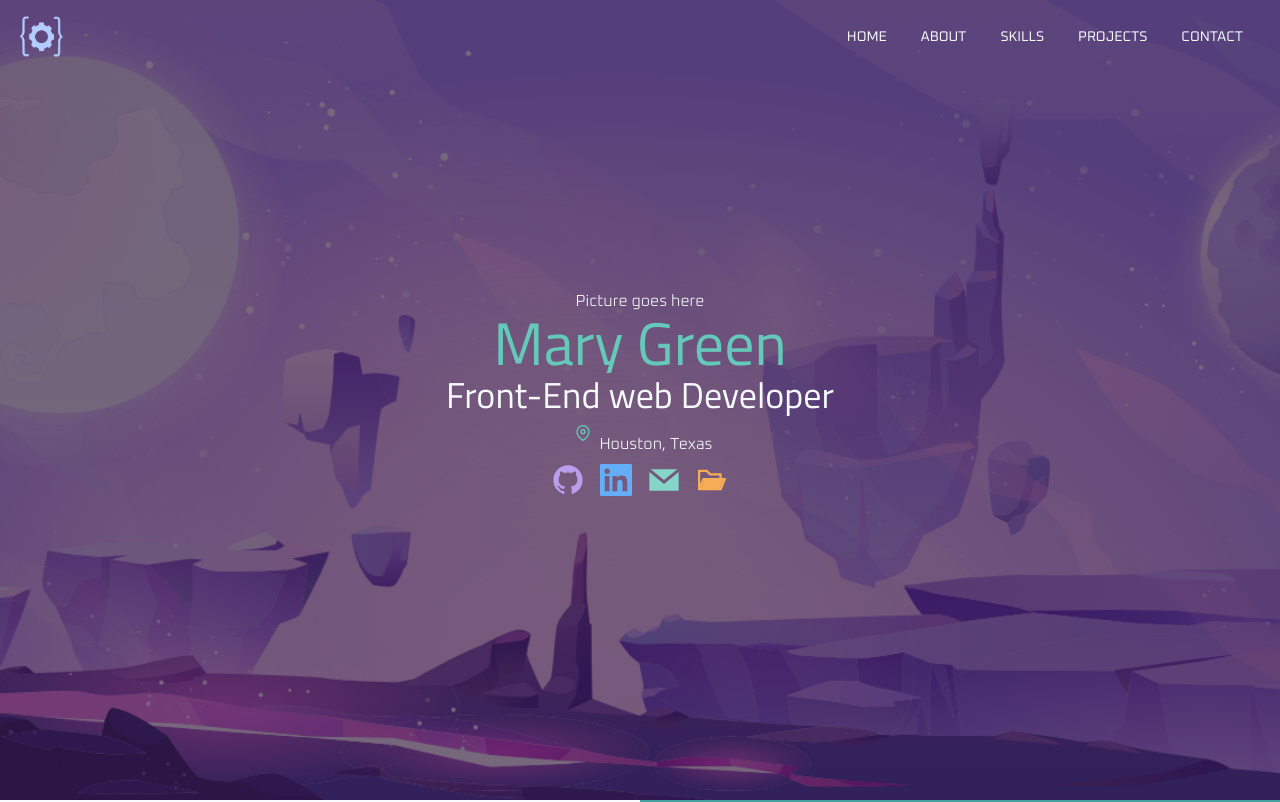
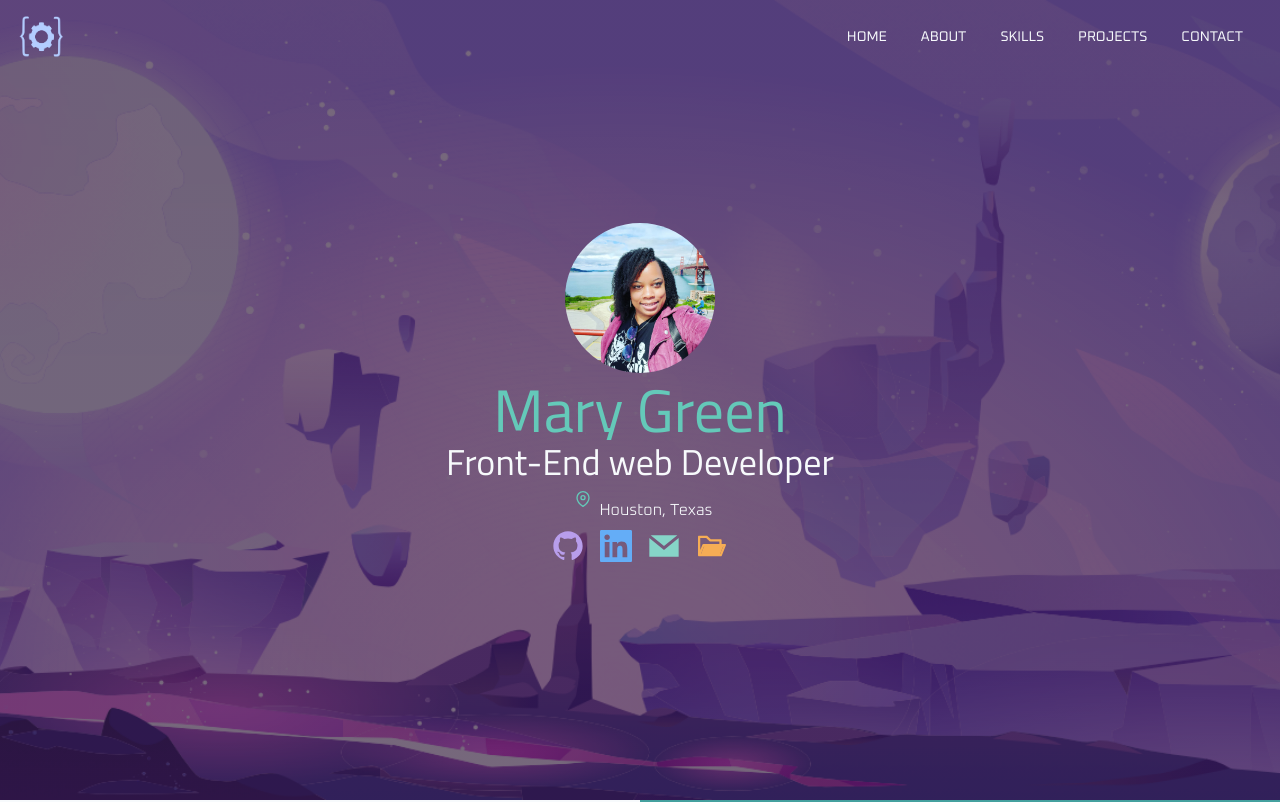
Before and after one commit to cyberangel99/portfolio-website, a Next.js app: page / in a window 1280 px wide. Shown: the top 802 px of the page. Built offline with nearby package versions, Linux system fonts and the light colour scheme.

Commit message:
hero image
added image to hero

```diff
--- a/components/home/Hero.tsx
+++ b/components/home/Hero.tsx
@@ -1,4 +1,4 @@
-import { Flex, Box, Text, Heading, Icon } from '@chakra-ui/react'
+import { Flex, Box, Text, Heading, Icon, Image } from '@chakra-ui/react'
 import React from 'react'
 import { AiTwotoneFolderOpen } from 'react-icons/ai'
 import { FiMapPin } from 'react-icons/fi'
@@ -20,7 +20,13 @@ export default function Hero() {
         color="gray.50"
       >
         <Box justifyContent="center" alignItems="center" textAlign="center">
-          <Text>Picture goes here</Text>
+          <Image
+            borderRadius="full"
+            boxSize="150px"
+            src="./images/mary-image.png"
+            alt="Mary Green"
+            display="inline-block"
+          />
           <Heading as="h1" size="3xl" color="teal.400" isTruncated>
             Mary Green
           </Heading>
```
Also changed, not shown: public/images/mary-image.png (added).
